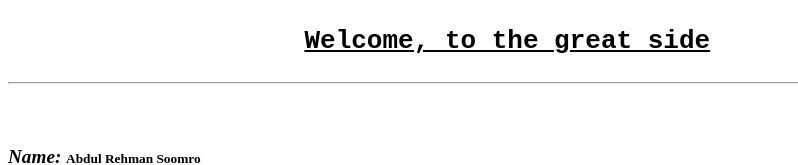
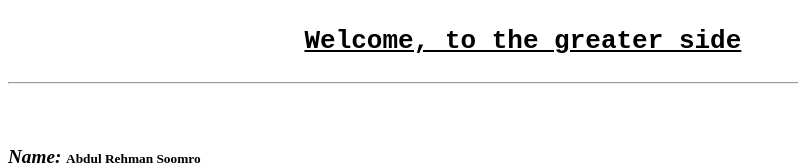
Before and after one commit to abdulrehman-ab-code/Coursera-test, a plain HTML site: page index.html in a window 1280 px wide. Shown: the top 165 px of the page, without its empty margins (0-798 px from the left). Drawn offline with Linux system fonts and the light colour scheme.

Commit message:
initial commit

```diff
--- a/index.html
+++ b/index.html
@@ -7,7 +7,7 @@
 </head>
 <body>
     <header>
-<H1><pre>                   <u>Welcome, to the great side</u></pre></H1>
+<H1><pre>                   <u>Welcome, to the greater side</u></pre></H1>
 <hr>
 <br><br>
     </header>
```
